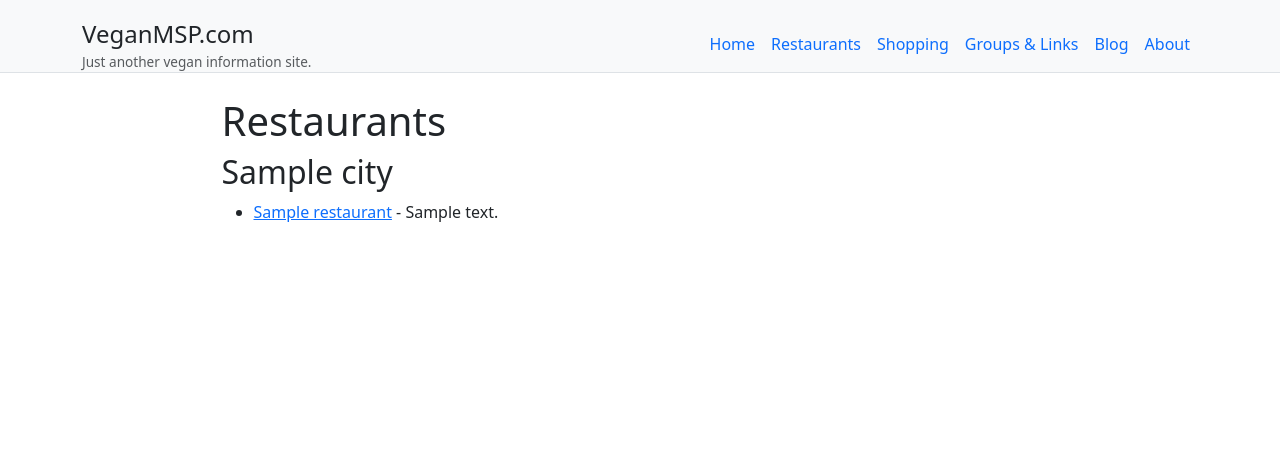
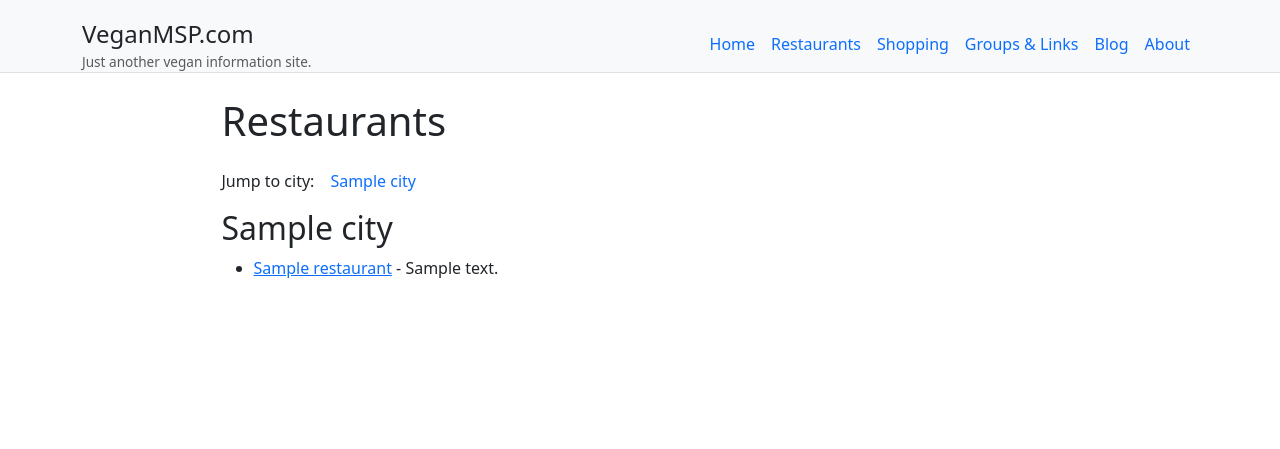
Before and after one commit to VeganMSP/veganmsp.com, a Django app: page /restaurants/ in a window 1280 px wide. Shown: the top 449 px of the page. Run offline with Django 3.2, Linux system fonts and the light colour scheme; tables that the repository leaves empty hold one stand-in row (values such as "Sample post"); style sheets or scripts are compiled from the project's sources; parts of the project's set-up code (start-up, migrations or seed data) failed here and were passed over; some libraries are stand-ins or nearby versions.

Commit message:
Add navigation to RestaurantIndex
fixes #5

```diff
--- a/info/templates/info/restaurant_list.html
+++ b/info/templates/info/restaurant_list.html
@@ -10,6 +10,18 @@
 
 {% if restaurant_list %}
 {% regroup restaurant_list by location as location_list %}
+	<div class="navbar navbar-expand-sm" role="navigation">
+		Jump to city:
+		<ul class="nav">
+			{% for location, restaurants in location_list %}
+			<li class="nav-item">
+				<a class="nav-link" href="#{{location.slug}}">
+					{{location}}
+				</a>
+			</li>
+			{% endfor %}
+		</ul>
+	</div>
 	{% for location, restaurants in location_list %}
 		<h2 id="{{location.slug}}">{{location}}</h2>
 		<ul>
```
